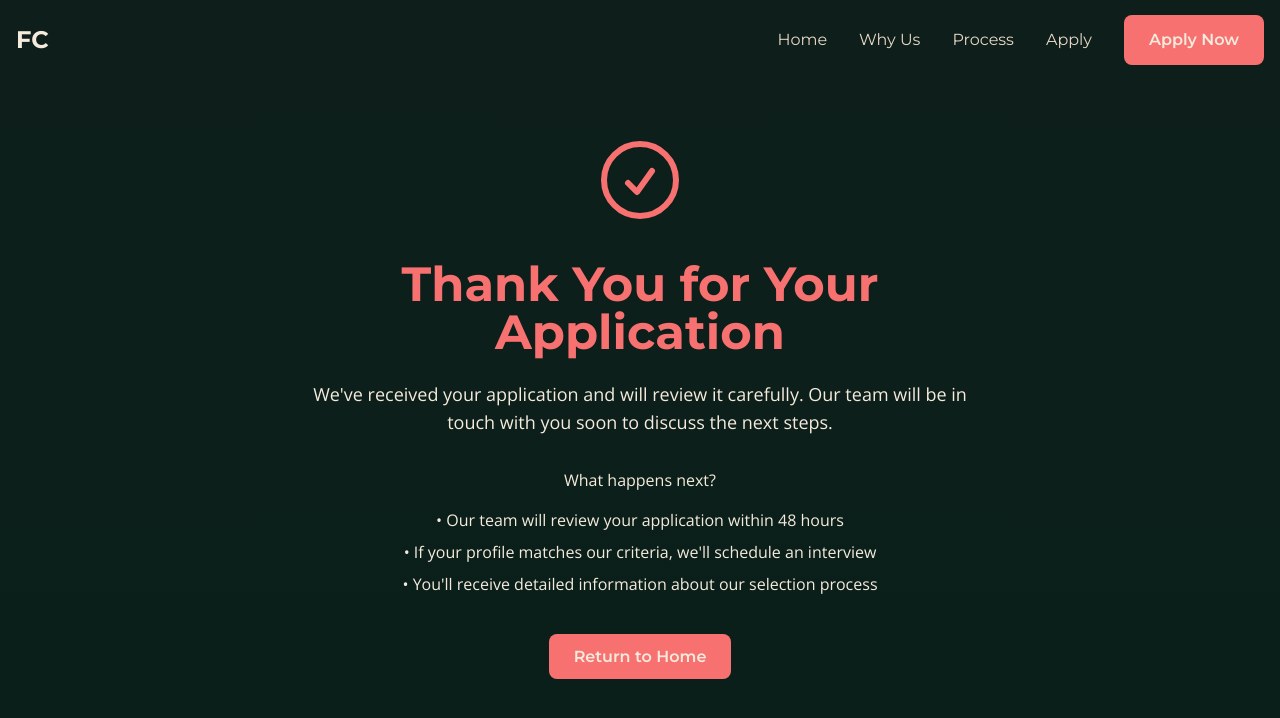
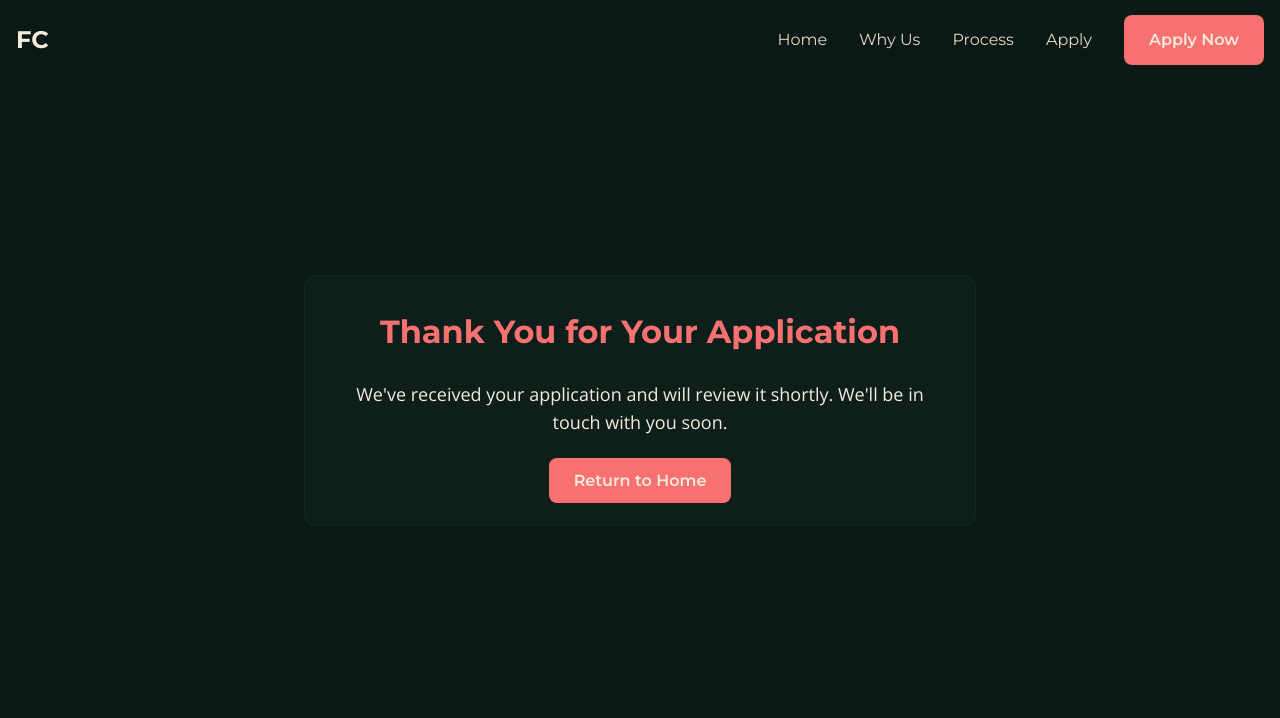
Before and after one commit to wikatar/founderscircle.one, a React (Vite) app: page /thank-you in a window 1280 px wide. Shown: the top 718 px of the page. Built offline with nearby package versions, Linux system fonts and the light colour scheme.

Commit message:
Add form submission handling with GitHub Actions and email notifications

```diff
--- a/index.html
+++ b/index.html
@@ -6,6 +6,16 @@
     <meta name="viewport" content="width=device-width, initial-scale=1.0" />
     <title>The Founder's Audit - Elite Peer Board</title>
     <link href="https://fonts.googleapis.com/css2?family=Montserrat:wght@700;800;900&family=Open+Sans:wght@400;500;600&display=swap" rel="stylesheet">
+    <script>
+      // Handle redirects from 404.html
+      (function() {
+        const redirect = sessionStorage.redirect;
+        delete sessionStorage.redirect;
+        if (redirect && redirect != location.href) {
+          history.replaceState(null, null, redirect);
+        }
+      })();
+    </script>
   </head>
   <body>
     <div id="root"></div>
--- a/src/components/ApplicationForm.tsx
+++ b/src/components/ApplicationForm.tsx
@@ -23,16 +23,22 @@ const ApplicationForm = () => {
     setError('');
 
     try {
-      // For testing purposes, we'll simulate a successful submission
-      console.log('Form data submitted:', formData);
+      const response = await fetch('https://api.github.com/repos/wikatar/FoundersCircle.one/dispatches', {
+        method: 'POST',
+        headers: {
+          'Accept': 'application/vnd.github.v3+json',
+          'Authorization': `token ${process.env.FORM_TOKEN}`,
+          'Content-Type': 'application/json',
+        },
+        body: JSON.stringify({
+          event_type: 'form_submission',
+          client_payload: formData
+        })
+      });
 
-      // Store the submission in localStorage (for demo purposes)
-      const submissions = JSON.parse(localStorage.getItem('applications') || '[]');
-      submissions.push({
-        ...formData,
-        submittedAt: new Date().toISOString()
-      });
-      localStorage.setItem('applications', JSON.stringify(submissions));
+      if (!response.ok) {
+        throw new Error('Failed to submit form');
+      }
 
       // Redirect to thank you page
       navigate('/thank-you');
--- a/src/components/ThankYou.tsx
+++ b/src/components/ThankYou.tsx
@@ -1,47 +1,25 @@
 import { motion } from 'framer-motion';
-import { CheckCircleIcon } from '@heroicons/react/24/outline';
+import { Link } from 'react-router-dom';
 
 const ThankYou = () => {
   return (
-    <section className="section bg-bg-darker relative overflow-hidden min-h-screen flex items-center">
-      {/* Background gradient */}
-      <div className="absolute inset-0 bg-gradient-to-b from-bg-darker to-dark"></div>
-
-      <div className="container relative z-10">
+    <section className="section bg-bg-darker min-h-screen flex items-center">
+      <div className="container">
         <motion.div
           initial={{ opacity: 0, y: 20 }}
           animate={{ opacity: 1, y: 0 }}
           transition={{ duration: 0.6 }}
-          className="max-w-2xl mx-auto text-center"
+          className="max-w-2xl mx-auto text-center card p-8"
         >
-          <div className="mb-8">
-            <CheckCircleIcon className="h-24 w-24 text-accent mx-auto" />
-          </div>
-
-          <h1 className="text-4xl md:text-5xl font-bold text-accent mb-6">
+          <h1 className="text-h2-desktop md:text-h2-desktop text-accent mb-6">
             Thank You for Your Application
           </h1>
-
           <p className="text-text-light text-lg mb-8">
-            We've received your application and will review it carefully. Our team will be in touch with you soon to discuss the next steps.
+            We've received your application and will review it shortly. We'll be in touch with you soon.
           </p>
-
-          <div className="space-y-4">
-            <p className="text-text-light">
-              What happens next?
-            </p>
-            <ul className="text-text-light space-y-2">
-              <li>• Our team will review your application within 48 hours</li>
-              <li>• If your profile matches our criteria, we'll schedule an interview</li>
-              <li>• You'll receive detailed information about our selection process</li>
-            </ul>
-          </div>
-
-          <div className="mt-12">
-            <a href="/" className="btn-primary">
-              Return to Home
-            </a>
-          </div>
+          <Link to="/" className="btn-primary">
+            Return to Home
+          </Link>
         </motion.div>
       </div>
     </section>
--- a/src/main.tsx
+++ b/src/main.tsx
@@ -2,6 +2,15 @@ import React from 'react'
 import ReactDOM from 'react-dom/client'
 import App from './App'
 import './index.css'
+
+// Handle redirects from 404.html
+(function() {
+  const redirect = sessionStorage.redirect;
+  delete sessionStorage.redirect;
+  if (redirect && redirect != location.href) {
+    history.replaceState(null, null, redirect);
+  }
+})();
 
 ReactDOM.createRoot(document.getElementById('root')!).render(
   <React.StrictMode>
```
Also changed, not shown: 404.html (added, +23 -0 lines), public/404.html (added, +23 -0 lines).
